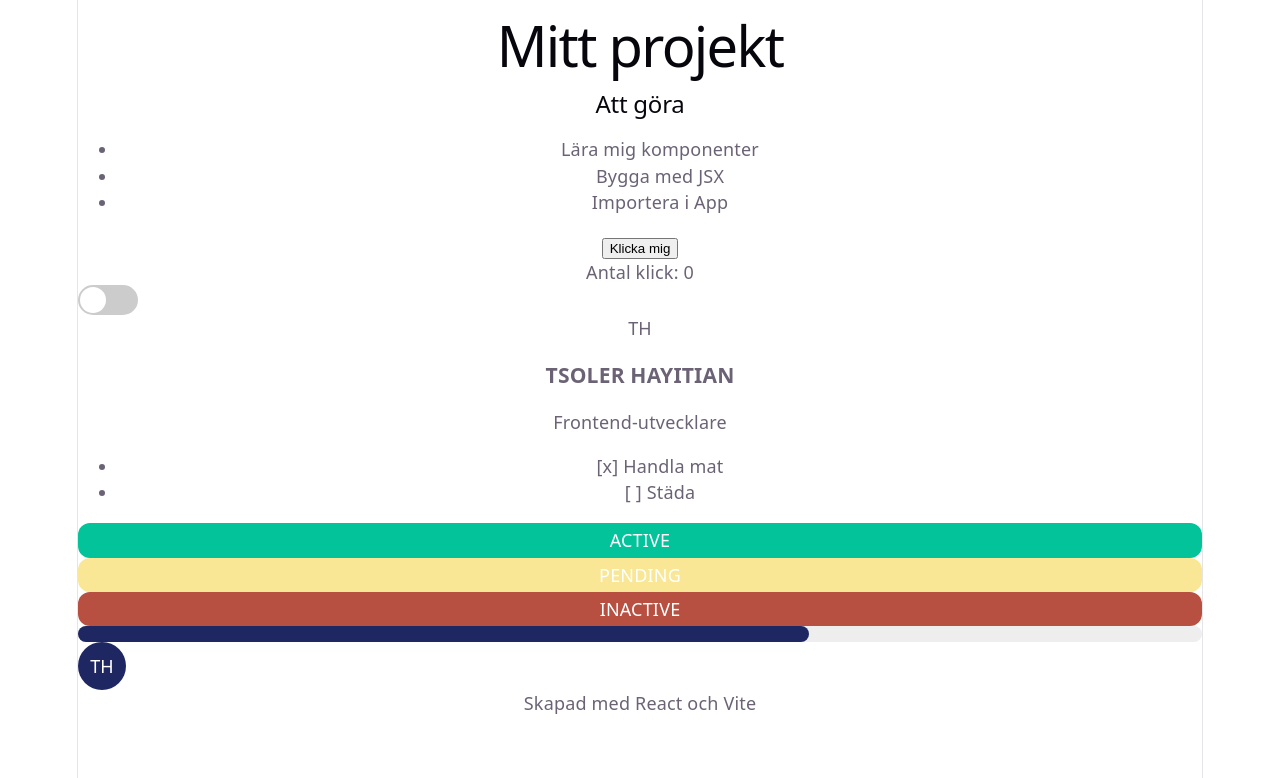
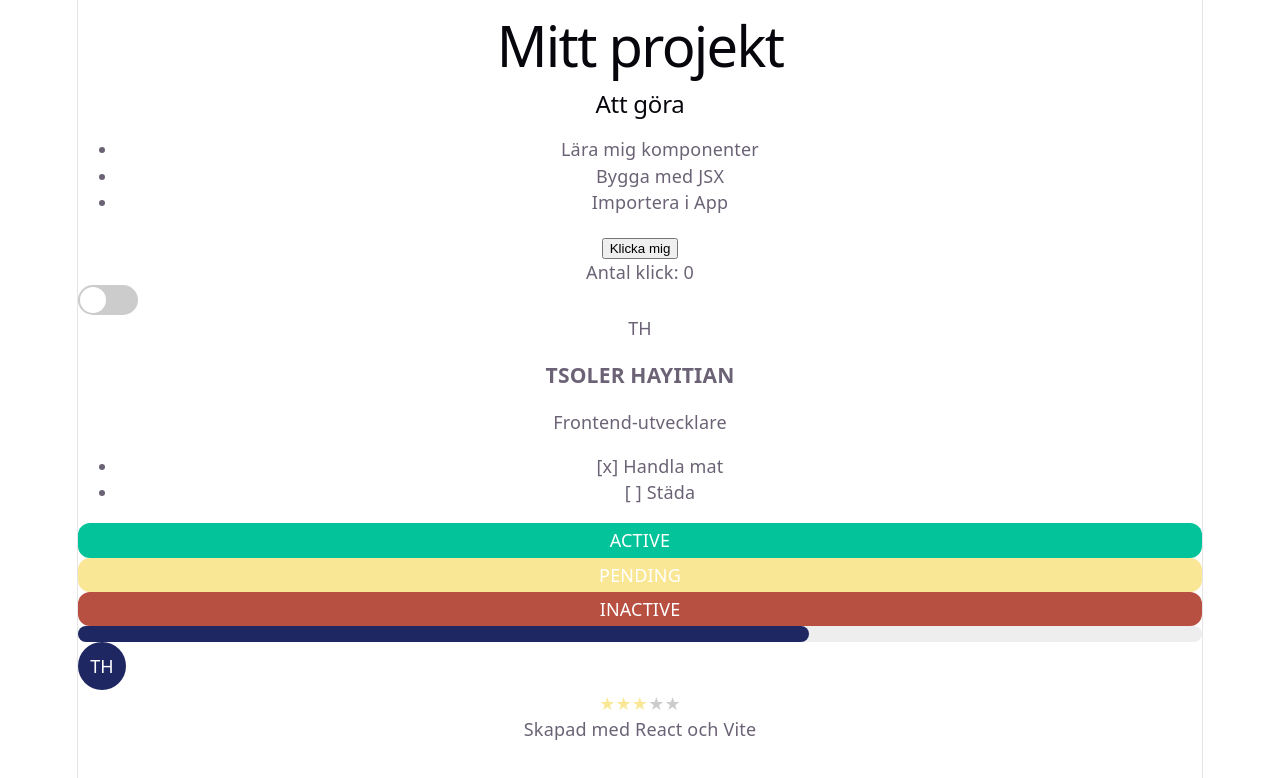
Before and after one commit to TSOLER89/test-vite, a React (Vite) app: page / in a window 1280 px wide. Shown: the top 778 px of the page. Built offline with nearby package versions, Linux system fonts and the light colour scheme.

Commit message:
Add StarRating component to display ratings with customizable maximum value

```diff
--- a/src/App.jsx
+++ b/src/App.jsx
@@ -8,6 +8,7 @@ import TaskList from './components/TaskList'
 import StatusBadge from './components/StatusBadge'
 import ProgressBar from './components/ProgressBar'
 import Avatar from './components/Avatar'
+import StarRating from './components/StarRating'
 
 import './App.css'
 
@@ -34,6 +35,7 @@ function App() {
       <StatusBadge status="inactive" />
       <ProgressBar percent={65} />
       <Avatar name="TSOLER HAYITIAN" />
+      <StarRating rating={3} />
       <Footer />
     </>
   )
--- /dev/null
+++ b/src/components/StarRating.jsx
@@ -0,0 +1,19 @@
+
+import React from 'react';
+
+function StarRating({ rating, max = 5 }) {
+  return (
+    <div>
+      {Array.from({ length: max }, (_, i) => (
+        <span
+          key={i}
+          style={{ color: i < rating ? "#F9E795" : "#ccc" }}
+        >
+          ★
+        </span>
+      ))}
+    </div>
+  );
+}
+export default StarRating;
+// Användning: <StarRating rating={3} />
```
